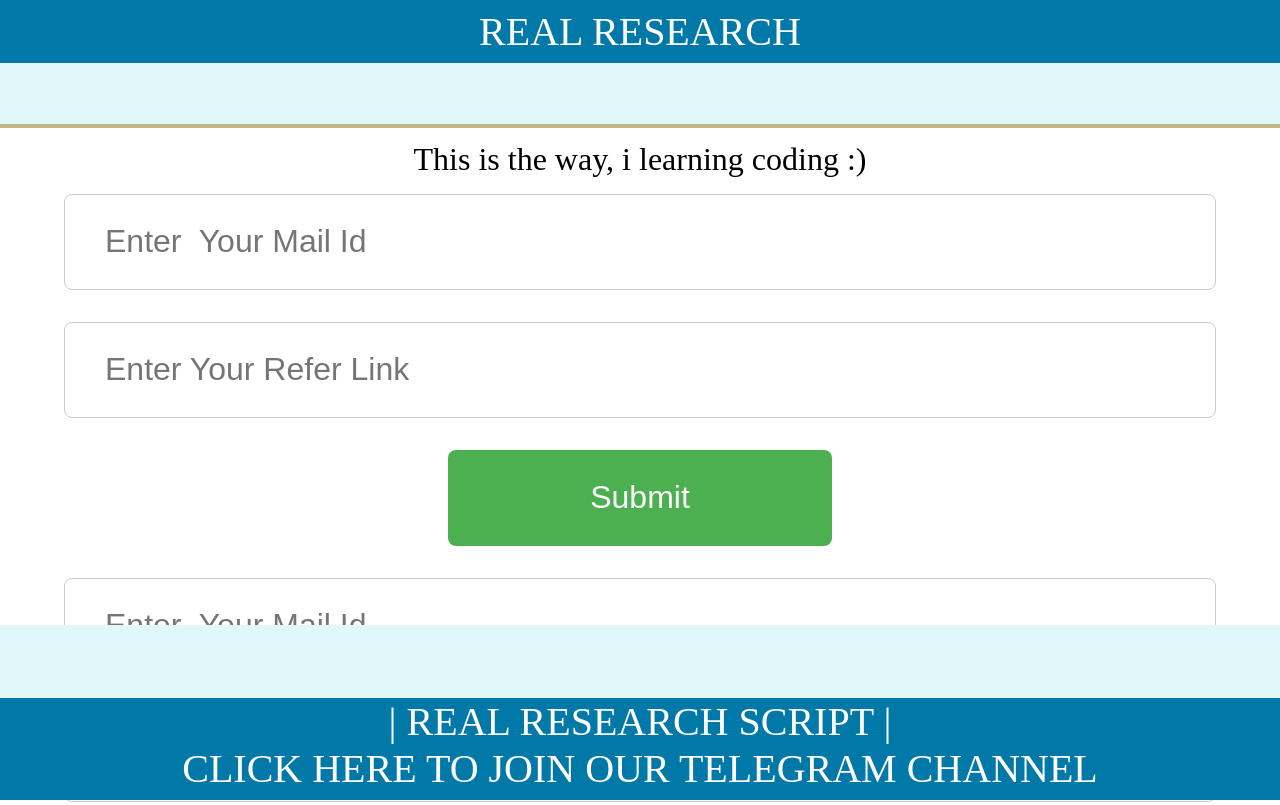
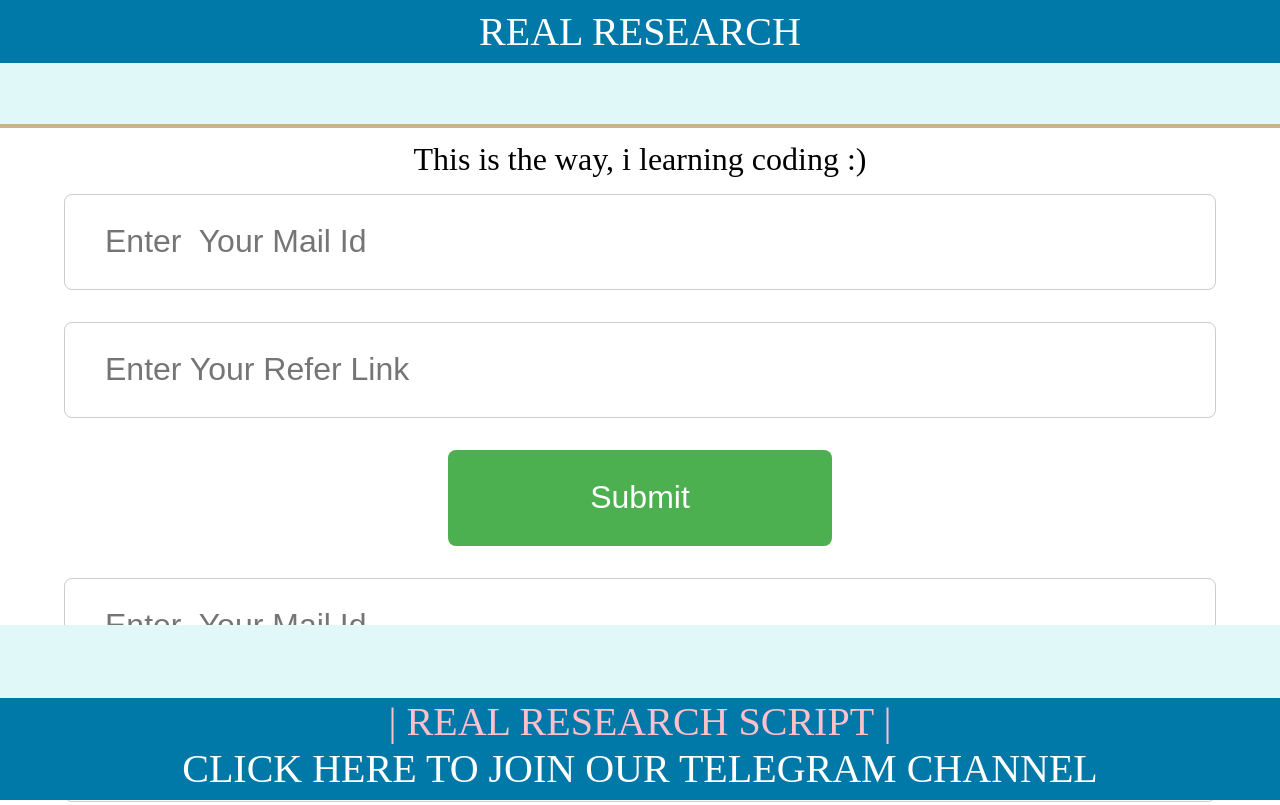
Before and after one commit to M-Thanush/test.github.io, a plain HTML site: page index.html in a window 1280 px wide. Shown: the top 805 px of the page. Drawn offline with Linux system fonts and the light colour scheme.

Commit message:
Update style.css

```diff
--- a/style.css
+++ b/style.css
@@ -56,12 +56,11 @@ center{
 	padding: 0vmin 0vmin 1vmin 0vmin;
         width:100%;
         position: fixed;
-        bottom: 0px;
-	color: white;
+	color: pink;
 	font-size: 5vmin;
 }
 .fixed {
-	bottom: 0;
+	bottom: 0px;
 	position: fixed;
 }
 fieldset {
```
